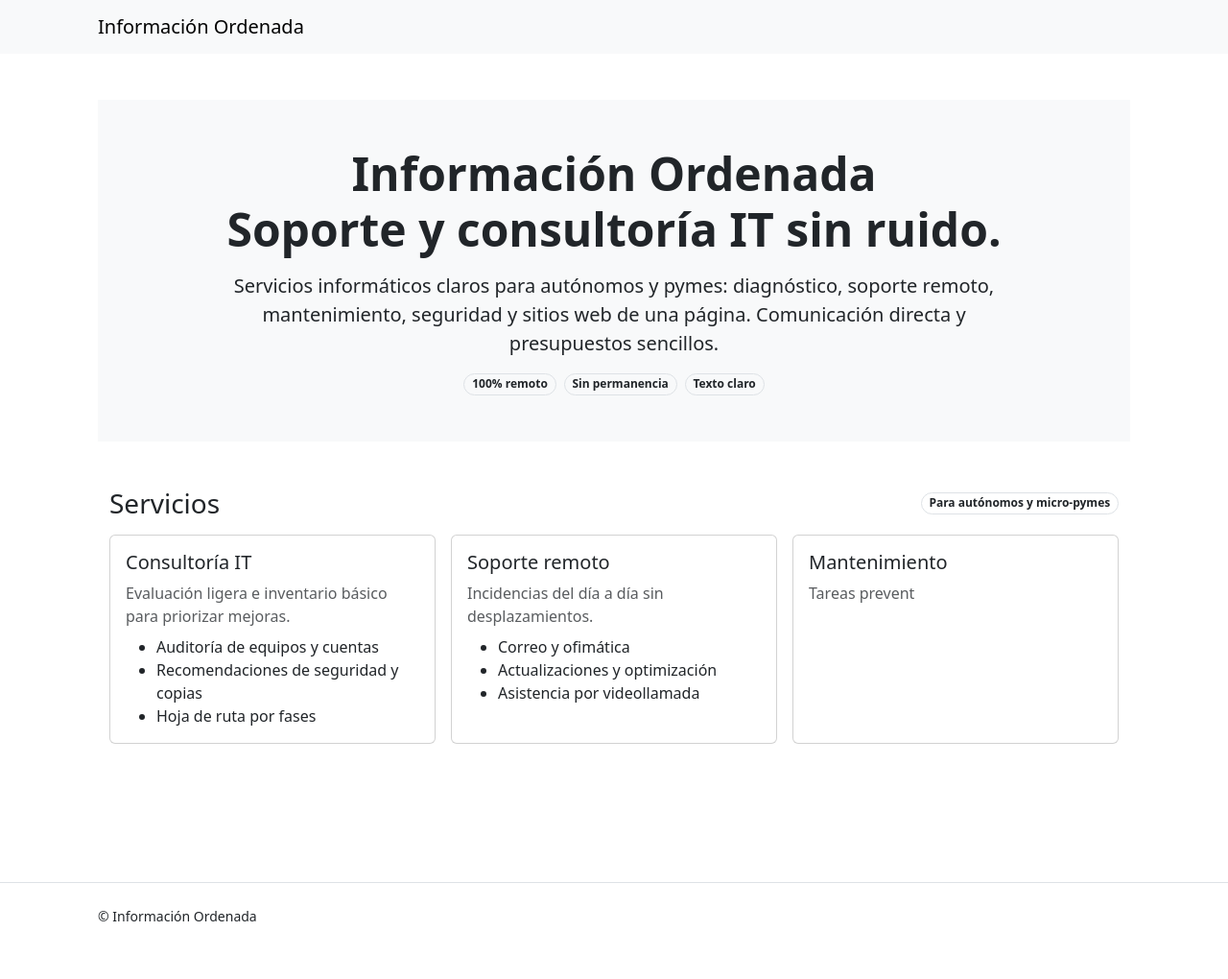
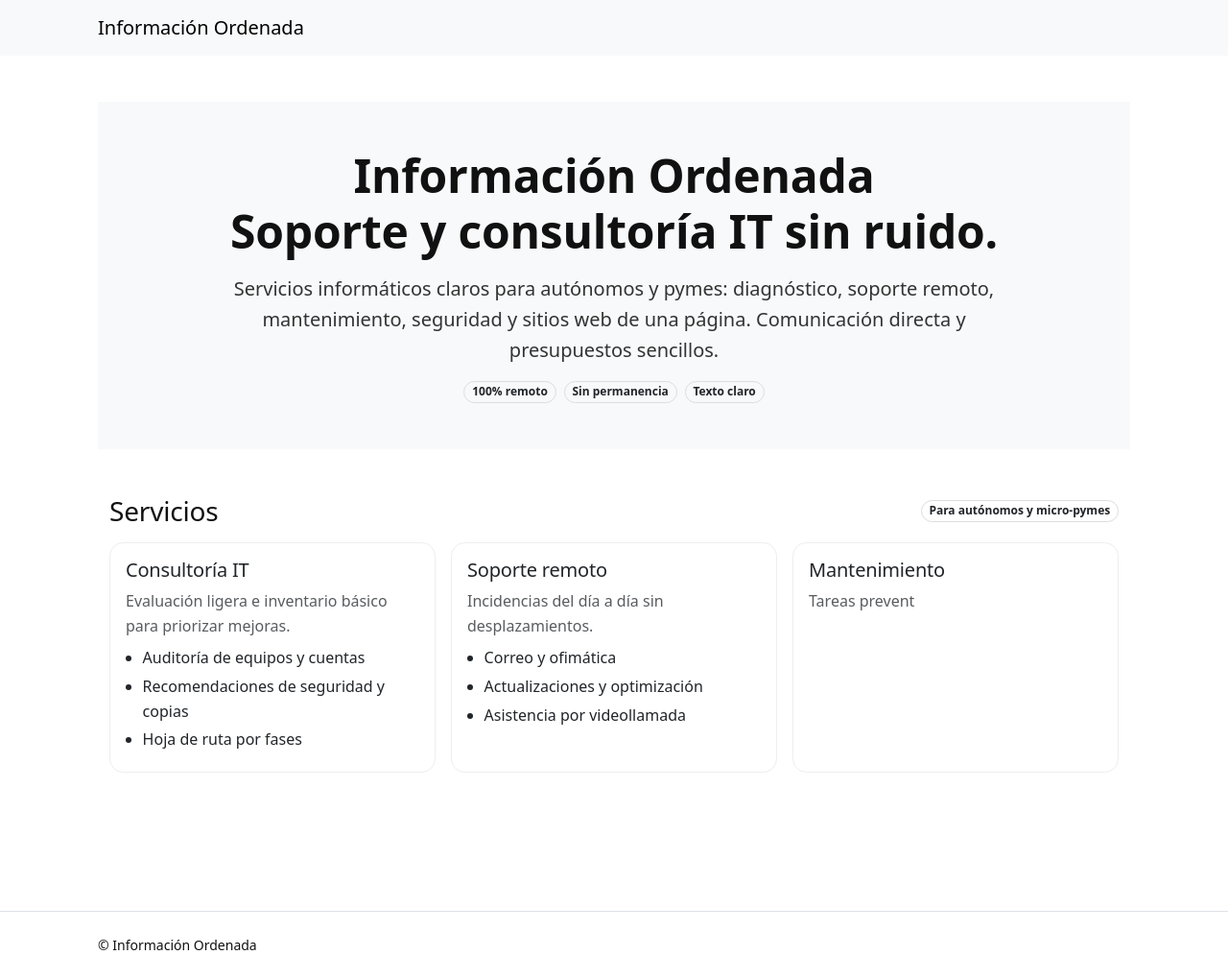
Before and after one commit to alexos-es/io, a Jekyll site: the page built from index.html, in a window 1280 px wide. Shown: the whole page at 96% size. Built offline with Jekyll 4.4.1, drawn with Linux system fonts in a browser that asks for light colours; before the commit the page ends 989 px from its top, so only the background shows below that.

Commit message:
Refactor and expand main CSS for Bootstrap 5
Reorganized and documented the CSS to better coexist with Bootstrap 5, focusing on a clean black/white aesthetic and minimal overrides. Added base styles, improved typography, refined card and badge appearance, enhanced accessibility, and updated section, button, and footer styles for consistency and maintainability.

```diff
--- a/assets/css/main.css
+++ b/assets/css/main.css
@@ -1,18 +1,86 @@
-.container { max-width: 1100px; }
-.hero { padding: 4rem 0; text-align: center; }
+/* ==========================================================================
+   Información Ordenada · CSS mínimo para convivir con Bootstrap 5
+   --------------------------------------------------------------------------
+   - Mantiene estética en blanco/negro y look limpio.
+   - Evita duplicar utilidades ya presentes en Bootstrap.
+   - Deja solo ajustes de marca y pequeños refinados.
+   ========================================================================== */
+
+/* Base */
+:root {
+  --io-max: 1100px;
+  --io-line: #e5e5e5;
+}
+
+html { scroll-behavior: smooth; }
+body {
+  font-family: system-ui, -apple-system, "Segoe UI", Roboto, "Helvetica Neue",
+               Arial, "Noto Sans", "Apple Color Emoji", "Segoe UI Emoji",
+               "Segoe UI Symbol";
+  line-height: 1.6;
+  color: #111;
+  background: #fff;
+}
+
+/* Contenedor más estrecho que el container de Bootstrap por estética */
+.container { max-width: var(--io-max); }
+
+/* Tipografía y ritmo vertical */
+h1, h2, h3 { letter-spacing: -0.2px; }
+.lead { color: #333; }
+
+/* Imágenes fluidas por defecto */
+img { max-width: 100%; height: auto; }
+
+/* Separadores suaves para bloques secciones */
+section { scroll-margin-top: 80px; }
+
+/* Badges redondeadas “píldora” (ya lo hace Bootstrap, solo refinamos borde) */
+.badge.border { border-color: #ddd !important; }
+
+/* Tarjetas: suavizamos esquinas y sombras muy ligeras */
+.card {
+  border-color: #eee;
+  border-radius: .9rem;
+}
+.card-body ul { padding-left: 1.1rem; }
+.card-body li { margin-bottom: .25rem; }
+
+/* Bloques tipo “kpi” heredados (seguros si reaparecen en otras páginas) */
 .kpi { display:flex; gap:12px; justify-content:center; flex-wrap:wrap; margin-top:12px; }
-.kpi .item, .pill { border:1px solid #ddd; border-radius:999px; padding:.35rem .75rem; font-size:.9rem; }
-.section-title { display:flex; align-items:center; gap:10px; justify-content:space-between; margin:2rem 0 1rem; }
-.desc { color:#555; }
-.grid { display:grid; gap:16px; }
-.grid.cols-3 { grid-template-columns: repeat(1,1fr); }
-@media (min-width:768px){ .grid.cols-3{ grid-template-columns: repeat(3,1fr); } }
-.card article, article.card { /* por si hay estilos heredados */ }
-article.card { border:1px solid #eee; border-radius:12px; padding:16px; background:#fff; }
-.price { font-weight:700; margin:.5rem 0 0; }
-.cta { padding:3rem 0; text-align:center; }
-.btn { display:inline-block; border:1px solid #222; padding:.5rem .9rem; border-radius:8px; text-decoration:none; }
+.kpi .item {
+  border: 1px solid #ddd;
+  border-radius: 999px;
+  padding: .35rem .75rem;
+  font-size: .9rem;
+}
 
+/* Título de sección heredado (header + etiqueta) */
+.section-title {
+  display: flex;
+  align-items: center;
+  gap: 10px;
+  justify-content: space-between;
+  margin: 2rem 0 1rem;
+}
 
-/* IO Bootstrap tweaks */
-.container { max-width: 1100px; }
+/* Enlaces y botones */
+a { text-decoration: none; }
+a:hover { text-decoration: underline; }
+.btn { border-radius: .8rem; }
+.btn-outline-dark { border-color: #111; }
+
+/* Footer (si en tu include usas estas clases) */
+.footer { border-top: 1px solid var(--io-line); padding: 18px 0; }
+.footer .desc { color: #555; }
+.footer .pill {
+  display: inline-block;
+  border: 1px solid #ddd; border-radius: 999px;
+  padding: .35rem .75rem; font-size: .9rem;
+}
+.footer .social-icons { display:flex; gap:10px; flex-wrap:wrap; }
+
+/* Accesibilidad / movimiento reducido */
+@media (prefers-reduced-motion: reduce) {
+  * { animation: none !important; transition: none !important; scroll-behavior: auto !important; }
+}
```
